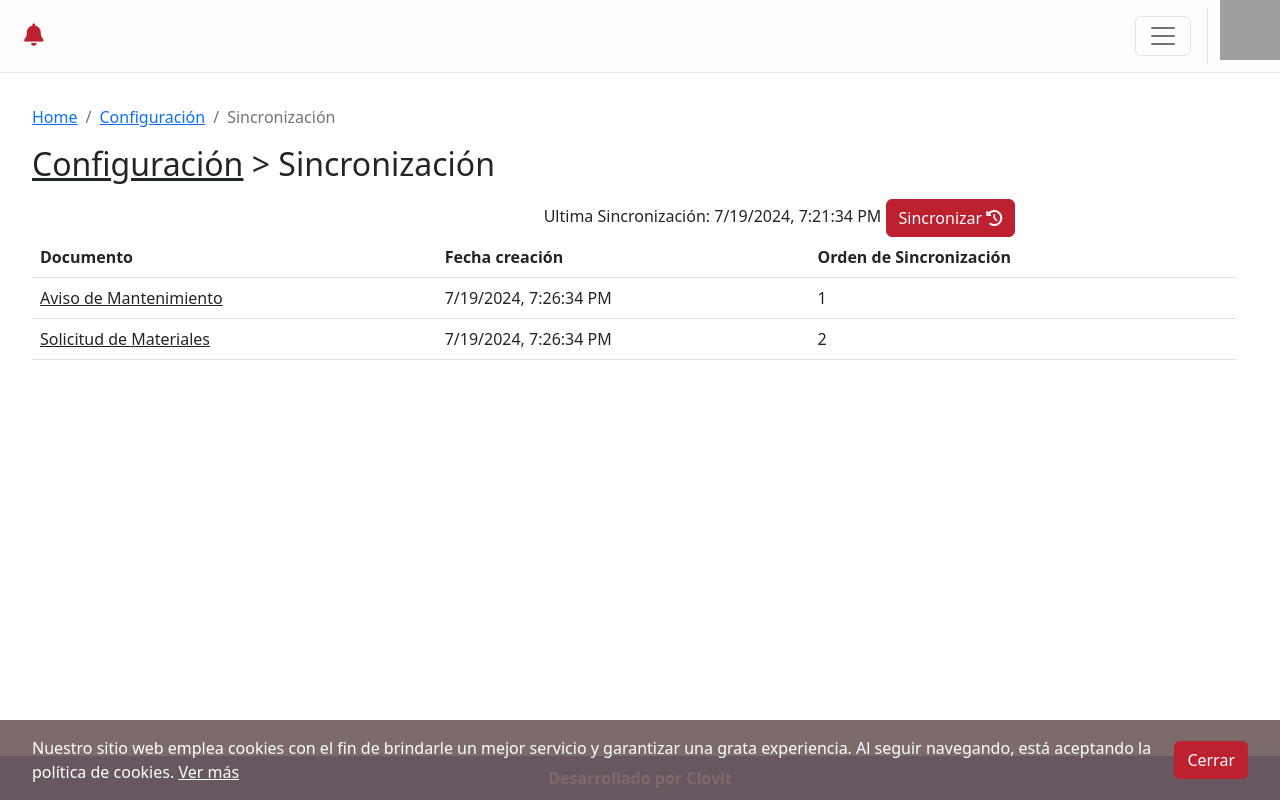
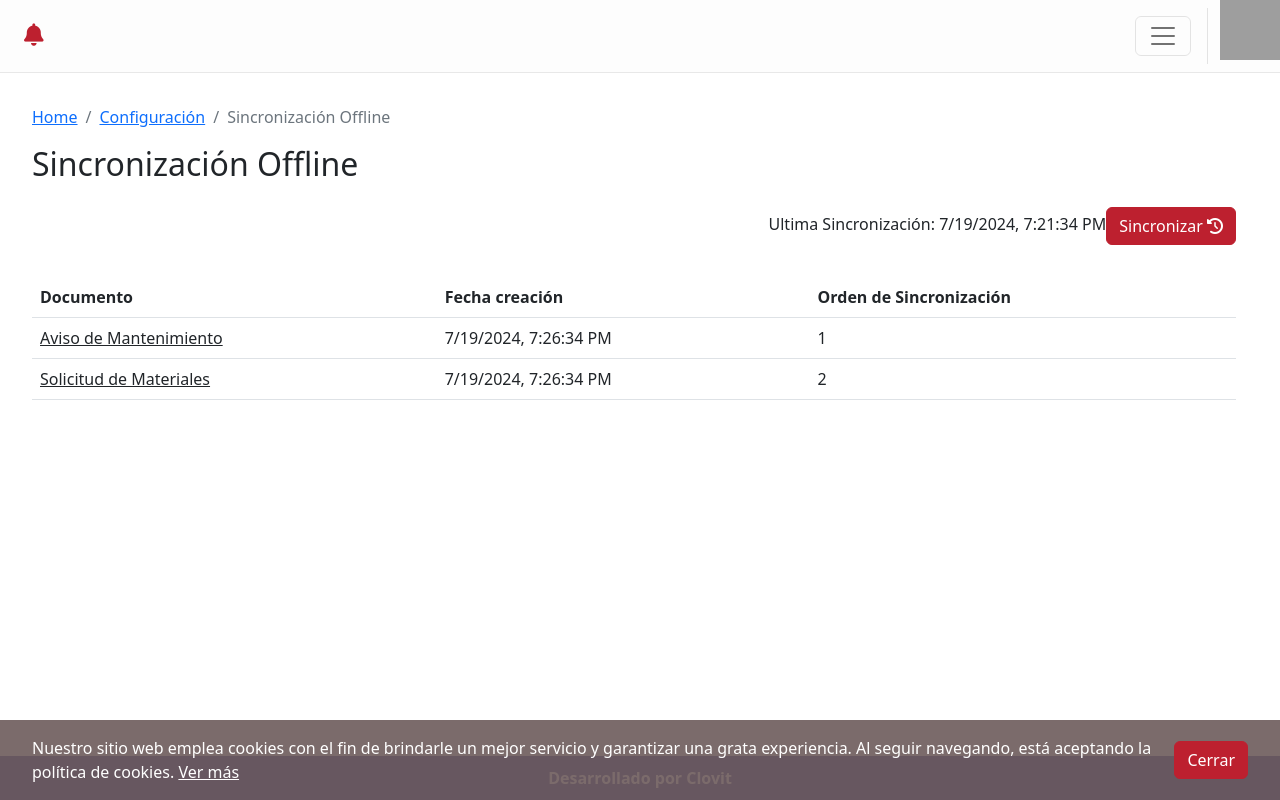
Before and after one commit to cdramirezh/almacenes-pulmon, a React (Create React App) app: page /configurationSync in a window 1280 px wide. Built offline with nearby package versions, Linux system fonts and the light colour scheme; grey boxes are pictures that could not be loaded.

Commit message:
Renaming Sincronización by Sincronización Offline

```diff
--- a/src/pages/ConfigurationPage.jsx
+++ b/src/pages/ConfigurationPage.jsx
@@ -22,10 +22,10 @@ const ConfigurationPage = ({ supplierData }) => {
     return (
         <div className="configuration-page">
             <SEO title="Decorceramica - Portal de colaboradores | Mis datos" description="Valida tus datos y comprueba que la información de la que la empresa dispone sea correcta" />
-						<Breadcrumb>
-							<LinkContainer to='/home'><Breadcrumb.Item>Home</Breadcrumb.Item></LinkContainer>
-							<Breadcrumb.Item active>Configuración</Breadcrumb.Item>
-						</Breadcrumb>
+            <Breadcrumb>
+                <LinkContainer to='/home'><Breadcrumb.Item>Home</Breadcrumb.Item></LinkContainer>
+                <Breadcrumb.Item active>Configuración</Breadcrumb.Item>
+            </Breadcrumb>
             <Row>
                 <Col>
                     <h2>Configuración</h2>
@@ -49,7 +49,7 @@ const ConfigurationPage = ({ supplierData }) => {
                                 <span className="configurationBoxIcon fa-solid fa-history"/>
                             </Card.Body>
                             <Card.Body>
-                                <Card.Title>Sincronización</Card.Title>
+                                <Card.Title>Sincronización Offline</Card.Title>
                             </Card.Body>
                         </Card>
                     </Link>
--- a/src/pages/ConfigurationSyncPage.jsx
+++ b/src/pages/ConfigurationSyncPage.jsx
@@ -31,16 +31,17 @@ const ConfigurationSyncPage = () => {
 						<Breadcrumb>
 							<LinkContainer to='/home'><Breadcrumb.Item>Home</Breadcrumb.Item></LinkContainer>
 							<LinkContainer to='/configuration'><Breadcrumb.Item>Configuración</Breadcrumb.Item></LinkContainer>
-							<Breadcrumb.Item active>Sincronización</Breadcrumb.Item>
+							<Breadcrumb.Item active>Sincronización Offline</Breadcrumb.Item>
 						</Breadcrumb>
             <Row>
                 <Col>
-                    <h2><Link className="breadCrumbTitle" to="/configuration">Configuración</Link> &gt; Sincronización</h2>
+                    <h2>Sincronización Offline</h2>
                 </Col>
             </Row>
-            <Row>
-                <Col className="col-7 offset-5">
-                    <FloatingLabel>Ultima Sincronización: {tenMinutesBefore} <Button variant="primary">Sincronizar <span className="fa-solid fa-history"></span></Button></FloatingLabel>
+            <Row className="mb-4">
+                <Col className="col-7 offset-5 text-end">
+                    <span>Ultima Sincronización: {tenMinutesBefore}</span>
+                    <Button variant="primary" className="my-2">Sincronizar <span className="fa-solid fa-history"></span></Button>
                 </Col>
             </Row>
             <Row>
```
